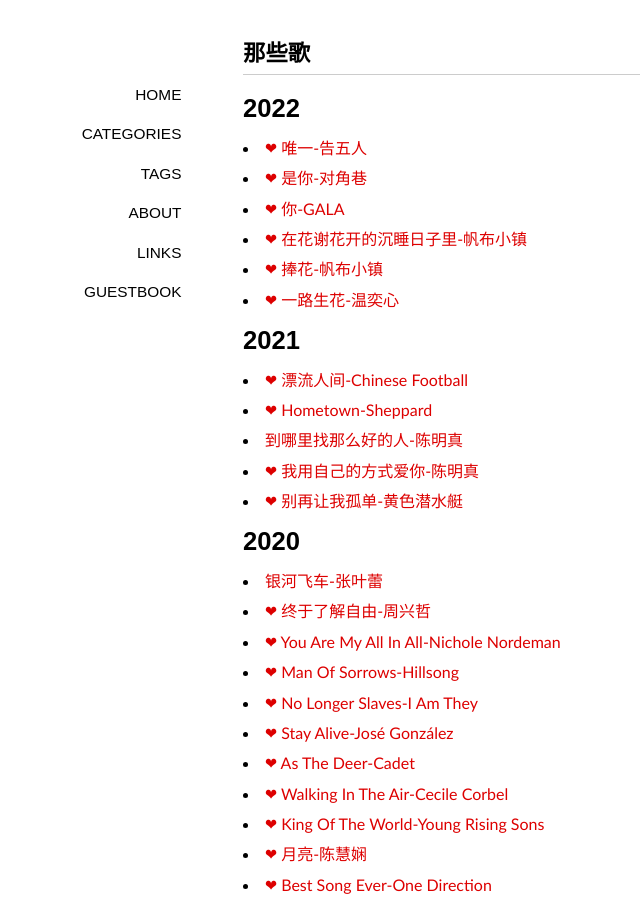
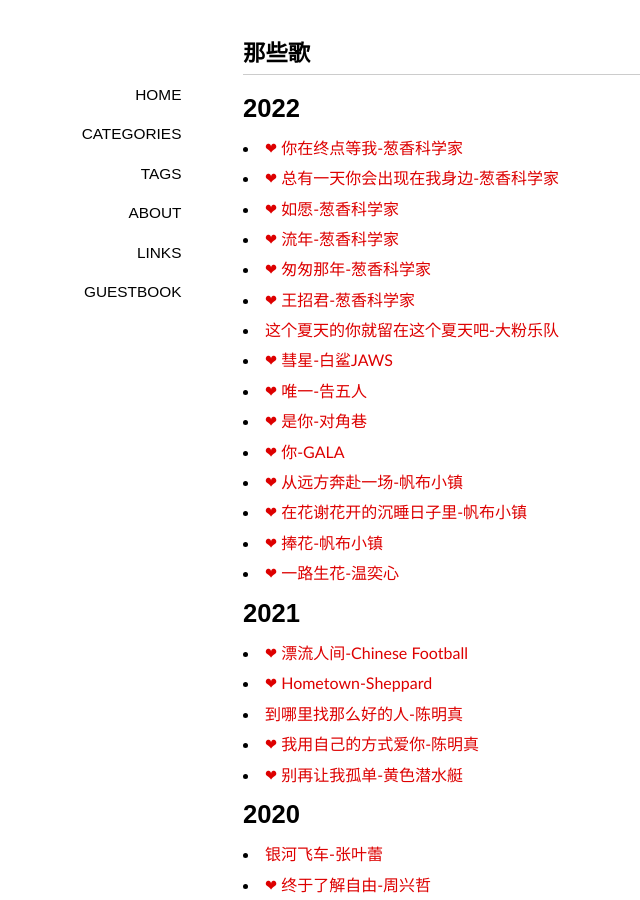
Before and after one commit to ohmyfish/ohmyfish.github.io, a Jekyll site: the page built from _posts/2015-09-01-那些歌.md, in a window 1280 px wide and 900 px high. Shown: the whole window, without its empty margins (97-737 px from the left). Built offline with Jekyll 4.4.1, drawn with Linux system fonts in a browser that asks for light colours; some web fonts are replaced; comment, search, counter and statistics services are not loaded.

Commit message:
默写旧时光

```diff
--- a/_posts/2015-09-01-那些歌.md
+++ b/_posts/2015-09-01-那些歌.md
@@ -7,9 +7,18 @@ tags: [墨写旧时光]
 
 # 2022
 
+- [❤ 你在终点等我-葱香科学家](https://music.163.com/song?id=1939996046&userid=2539497)
+- [❤ 总有一天你会出现在我身边-葱香科学家](https://music.163.com/song?id=1946926689&userid=2539497)
+- [❤ 如愿-葱香科学家](https://music.163.com/song?id=1922701695&userid=2539497)
+- [❤ 流年-葱香科学家](https://music.163.com/song?id=1946926778&userid=2539497)
+- [❤ 匆匆那年-葱香科学家](https://music.163.com/song?id=1927373022&userid=2539497)
+- [❤ 王招君-葱香科学家](https://music.163.com/song?id=1946010146&userid=2539497)
+- [这个夏天的你就留在这个夏天吧-大粉乐队](https://music.163.com/song?id=1864963773&userid=2539497)
+- [❤ 彗星-白鲨JAWS](https://music.163.com/song?id=1404506846&userid=2539497)
 - [❤ 唯一-告五人](https://music.163.com/song?id=1807799505&userid=2539497)
 - [❤ 是你-对角巷](https://music.163.com/song?id=1333420956&userid=2539497)
 - [❤ 你-GALA](http://music.163.com/song?id=1304929043&userid=2539497)
+- [❤ 从远方奔赴一场-帆布小镇](https://music.163.com/song?id=1398894062&userid=2539497)
 - [❤ 在花谢花开的沉睡日子里-帆布小镇](https://music.163.com/song?id=1432229463&userid=2539497)
 - [❤ 捧花-帆布小镇](https://music.163.com/song?id=1395689071&userid=2539497)
 - [❤ 一路生花-温奕心](http://music.163.com/song?id=1917393482&userid=2539497)
```
